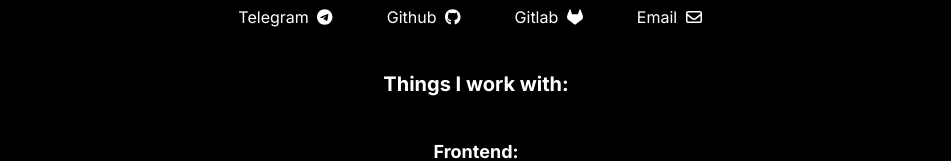
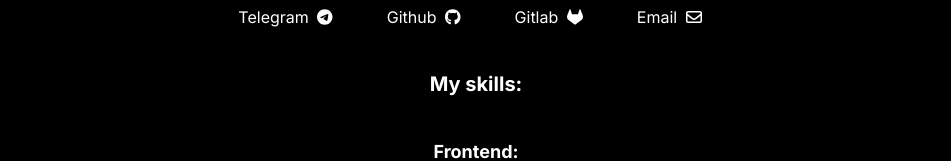
Before and after one commit to IndexZeroZzz/personal-page, a Next.js app: page / in a window 1280 px wide. Shown: the part 359-520 px from the top of the page, without its empty margins (164-1115 px from the left). Built offline with nearby package versions, Linux system fonts and the light colour scheme.

Commit message:
Update about.tsx

```diff
--- a/src/app/components/about.tsx
+++ b/src/app/components/about.tsx
@@ -80,7 +80,7 @@ export default async function About() {
         </AnimatedButton>
       </div>
 
-      <h2 className="text-xl font-bold m-5 my-5">Things I work with:</h2>
+      <h2 className="text-xl font-bold m-5 my-5">My skills:</h2>
         <h2 className="text-lg font-bold m-5 mb-8">Frontend:</h2>
       <div>
         <div className="flex flex-col lg:flex-row justify-center content-center gap-14">
```
